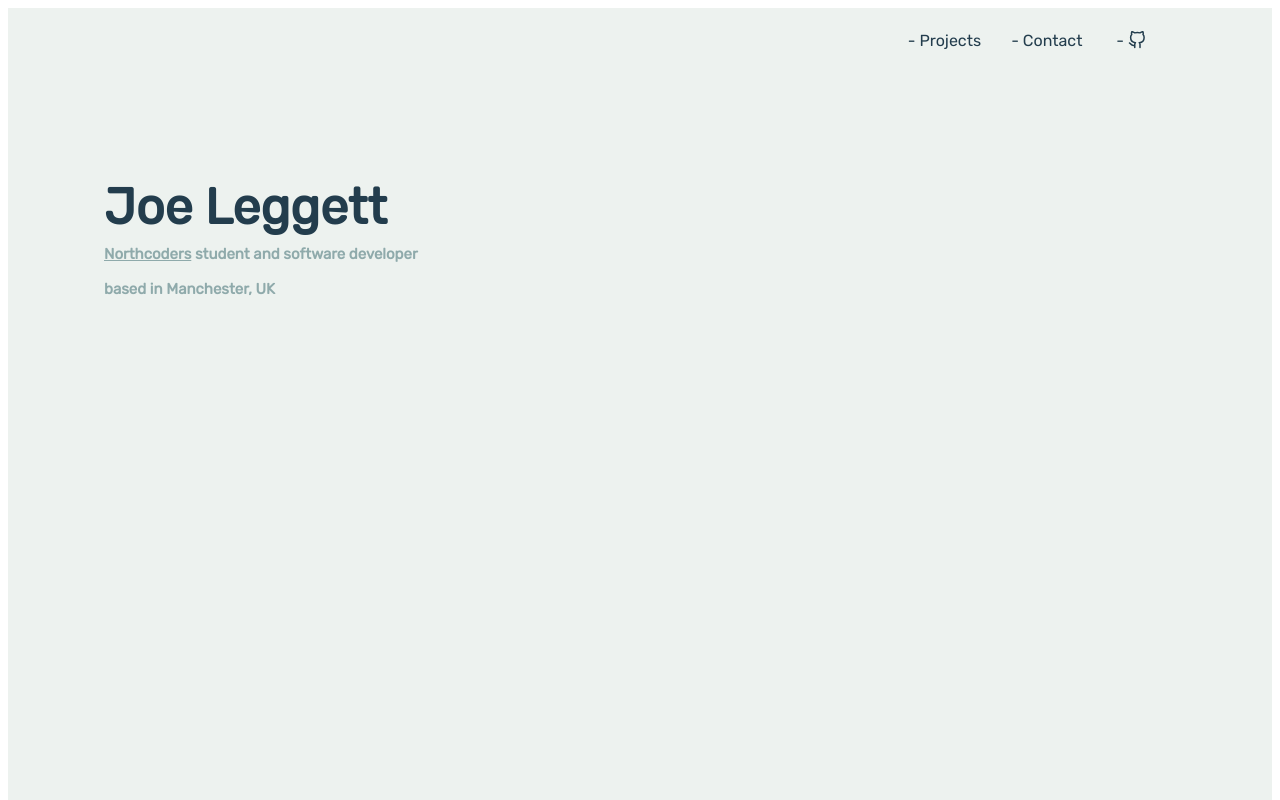
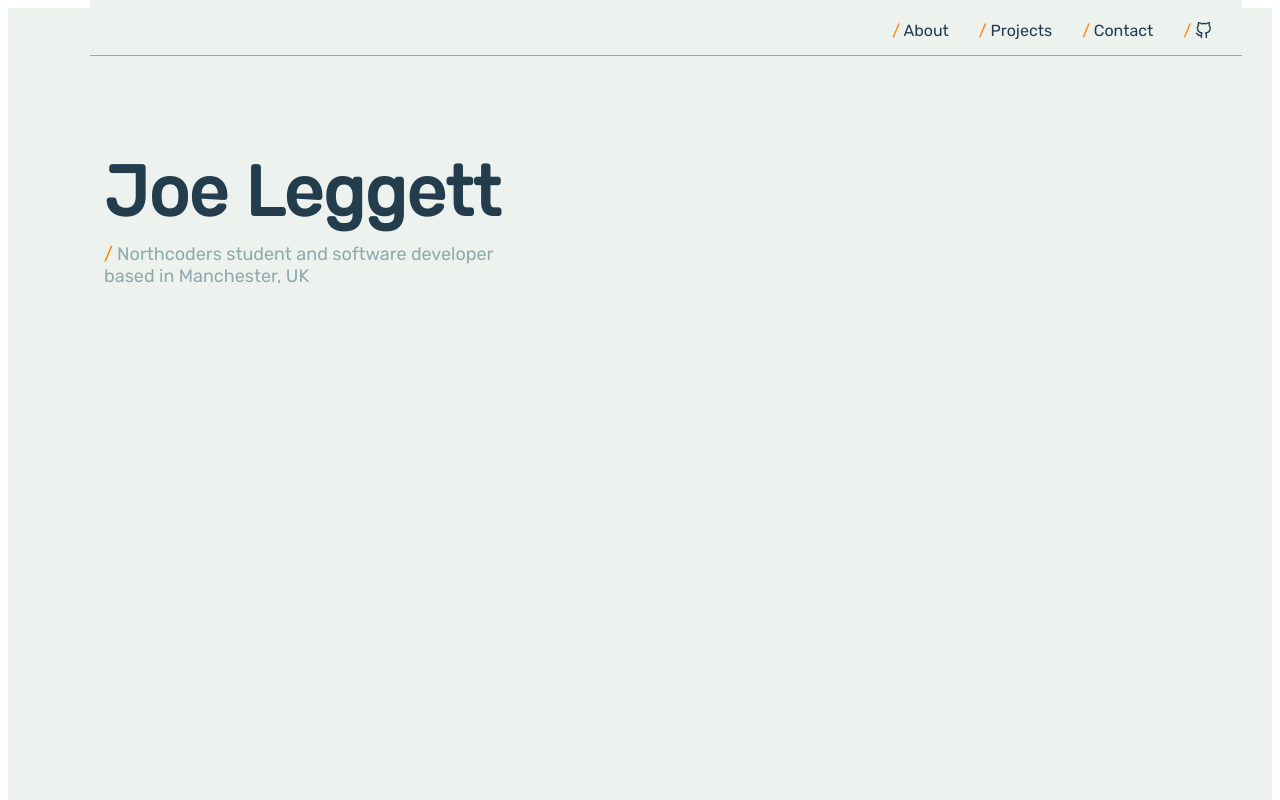
Before and after one commit to johnbearfc/Joe-Leggett, a Gatsby site: page / in a window 1280 px wide. Shown: the top 800 px of the page. Built offline with nearby package versions, Linux system fonts and the light colour scheme; Gatsby itself is replaced by a stand-in of ours.

Commit message:
nav positioning

```diff
--- a/src/components/Nav.jsx
+++ b/src/components/Nav.jsx
@@ -3,7 +3,16 @@ import styled from "styled-components"
 
 const StyledNav = styled.nav`
   vertical-align: 5%;
+
+  position: fixed;
+  top: 0;
+  right: 38px;
   text-align: right;
+  width: 90%;
+  color: #ff8000;
+  background-color: #edf2ef;
+  padding-bottom: 15px;
+  border-bottom: 1px solid #8faaab;
 
   a {
     color: #233d4d;
@@ -11,8 +20,12 @@ const StyledNav = styled.nav`
     text-decoration: none;
   }
 
+  a:hover {
+    color: #8faaab;
+  }
+
   svg {
-    max-width: 18px;
+    max-width: 17px;
     position: relative;
     top: 3px;
   }
@@ -21,11 +34,14 @@ const StyledNav = styled.nav`
 const Nav = () => {
     return (
         <StyledNav>
-            <span>- </span>
+            <br/>
+            <span>/ </span>
+            <a href="">About</a>
+            <span>/ </span>
             <a href="./projects.html">Projects</a>
-            <span>- </span>
+            <span>/ </span>
             <a href="mailto:jclleggett@gmail.com" target="_blank">Contact</a>
-            <span>    - </span>
+            <span>/ </span>
             <a href="https://github.com/johnbearfc" target="_blank">
               <svg
                 xmlns="http://www.w3.org/2000/svg"
--- a/src/html.js
+++ b/src/html.js
@@ -3,6 +3,8 @@ import PropTypes from "prop-types"
 
 const html = {
   margin: 0,
+  marginTop: '30px',
+  position: 'fixed',
   backgroundColor: "#edf2ef",
 }
 
--- a/src/pages/index.js
+++ b/src/pages/index.js
@@ -15,22 +15,32 @@ const Main = styled.main`
 `
 
 const Heading = styled.h1`
-  font-size: 50px;
+  font-size: 70px;
   margin-top: 140px;
-  margin-bottom: 64px;
-  max-width: 350px;
+  margin-bottom: 26px;
+  max-width: 400px;
   line-height: 0.7;
   font-weight: 1000;
 `
 
 const SubH = styled.span`
   color: #8faaab;
-  font-size: 15px;
+  font-size: 18px;
+  max-width: 400px;
+
+  span {
+    color: #ff8000;
+  }
 `
 
 const SubHLink = styled.a`
   color: #8faaab;
-  font-size: 15px;
+  font-size: 18px;
+  text-decoration: none;
+
+  :hover {
+    color: #233d4d;
+  }
 `
 
 // markup
@@ -42,8 +52,11 @@ const IndexPage = () => {
       <Heading>
         Joe Leggett
         <br />
-        <SubH><SubHLink href="https://northcoders.com/" target="blank">Northcoders</SubHLink> student and software developer based in Manchester, UK</SubH>
       </Heading>
+        <SubH>
+          <span>/ </span>
+          <SubHLink href="https://northcoders.com/" target="blank">Northcoders</SubHLink> student and software developer <br/>based in Manchester, UK
+        </SubH>
     </Main>
   )
 }
```
